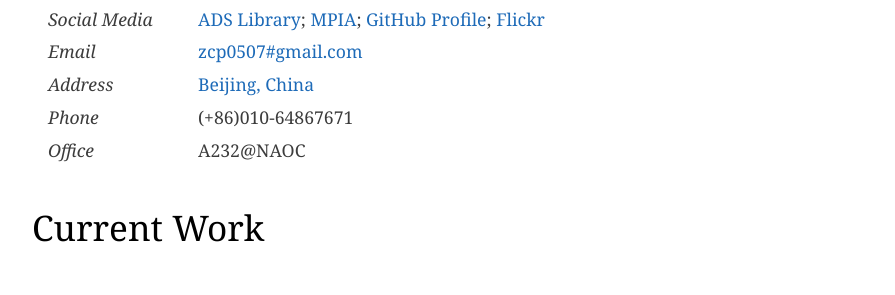
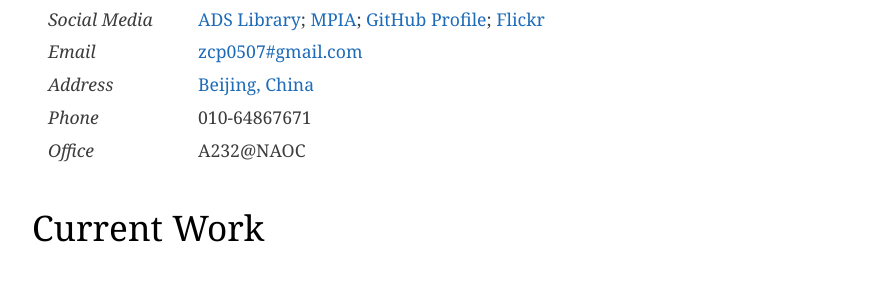
Before and after one commit to zcp521/zcp521.github.io, a Jekyll site: the page built from index.html, in a window 1280 px wide and 900 px high, scrolled down 795 px. Shown: the part 155-450 px from the top of the window, without its empty margins (192-1087 px from the left). Built offline with Jekyll 4.4.1, drawn with Linux system fonts in a browser that asks for light colours; the list of posts is cut into pages by our own code.

Commit message:
Update index.html

```diff
--- a/index.html
+++ b/index.html
@@ -53,7 +53,7 @@ tagline: "National Astronomical Observatories, Chinese Academy of Sciences"
     	</tr>
     	<tr>
     	    <td style="border: 0px solid #FFFFFF; padding: 0.2rem 1rem;"><em>Phone</em></td>
-    	    <td style="border: 0px solid #FFFFFF; padding: 0.2rem 1rem;">(+86)010-64867671</td>
+    	    <td style="border: 0px solid #FFFFFF; padding: 0.2rem 1rem;">010-64867671</td>
     	</tr>
     	<tr>
     	    <td style="border: 0px solid #FFFFFF; padding: 0.2rem 1rem;"><em>Office</em></td>
```
